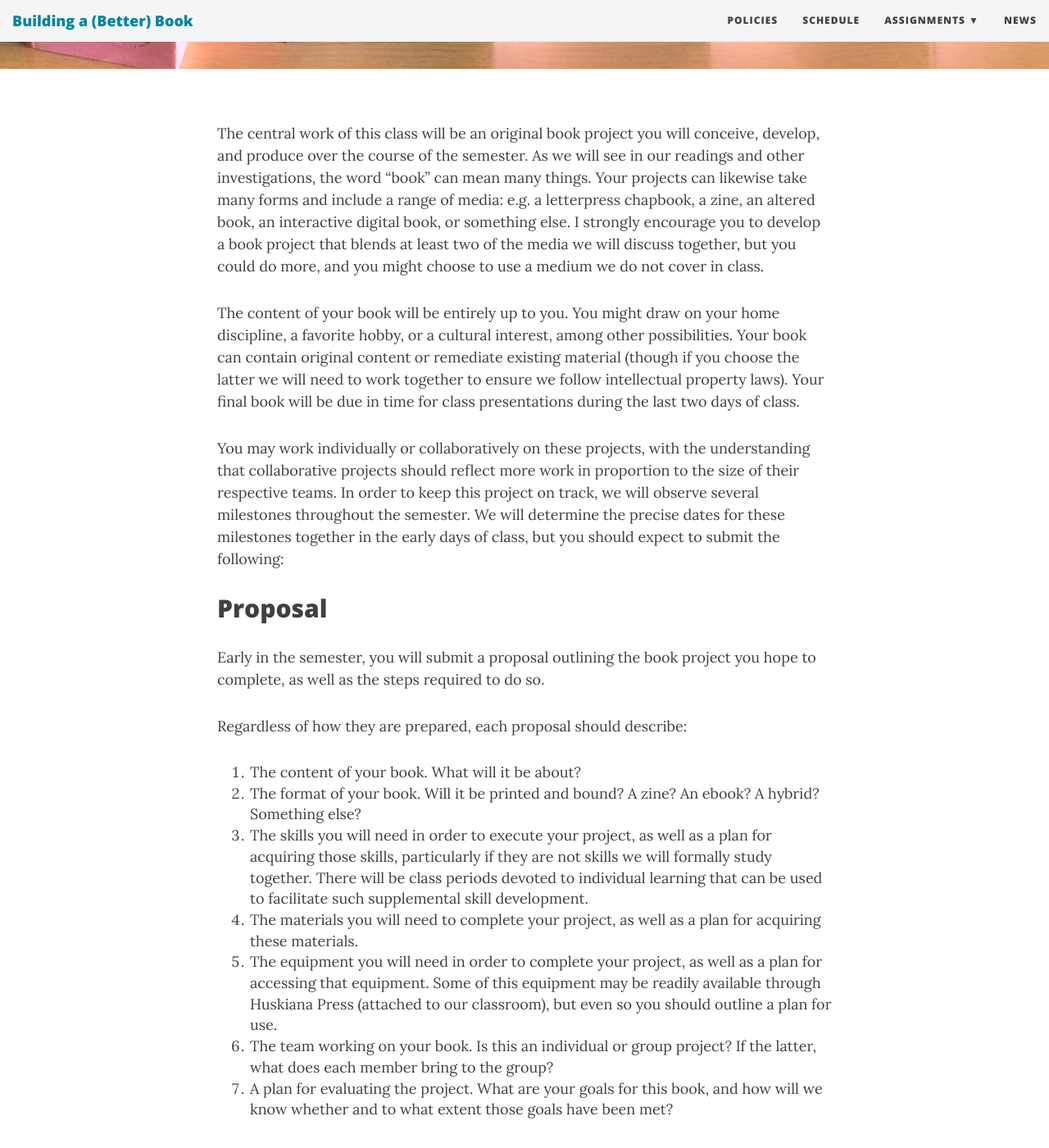
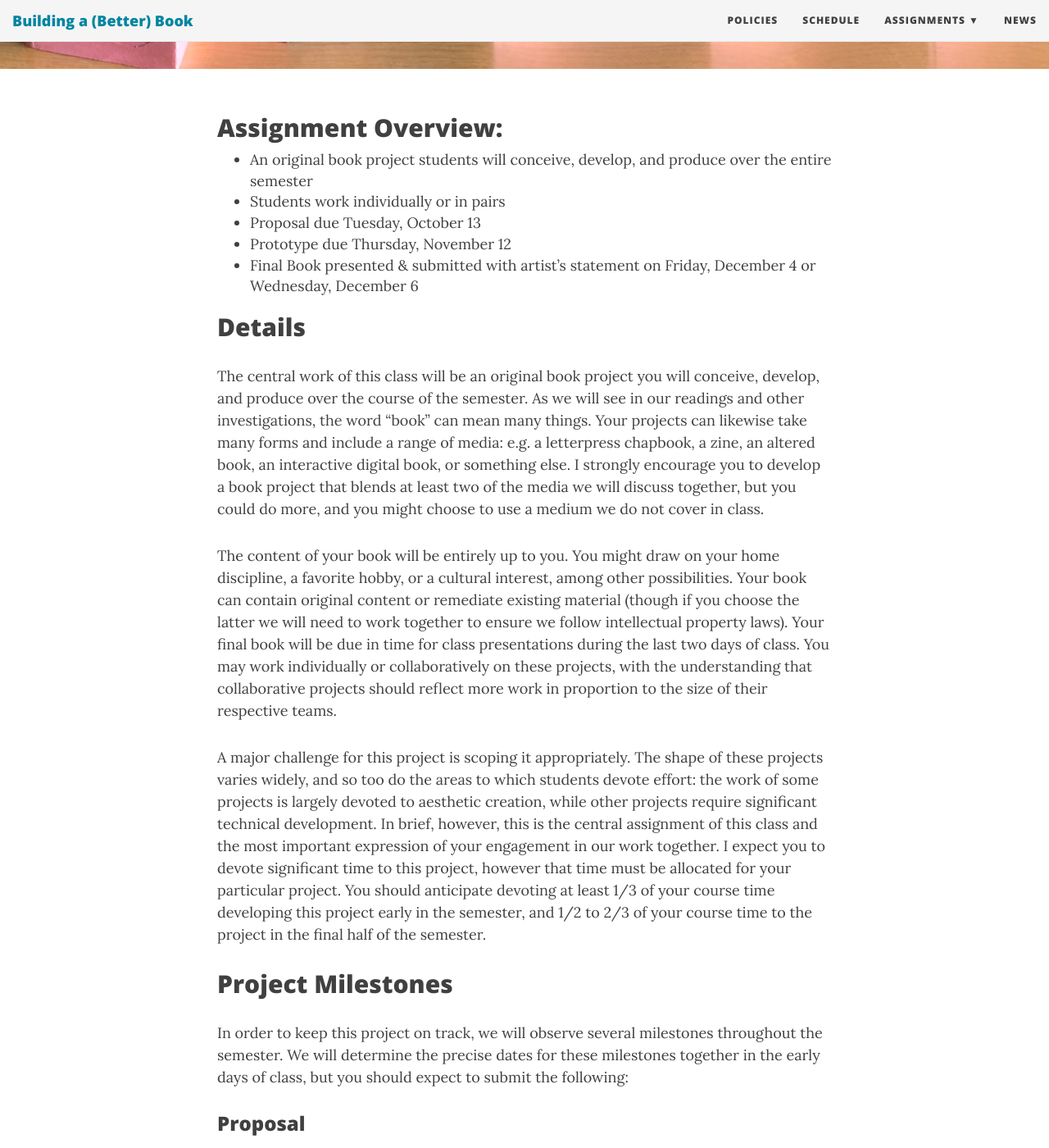
Before and after one commit to rccordell/f20bbb, a Jekyll site: the page built from assignments/book-project.md, in a window 1280 px wide and 1400 px high, scrolled down 405 px. Shown: the whole window at 82% size. Built offline with Jekyll 4.4.1, drawn with Linux system fonts in a browser that asks for light colours; nearby versions of some CDN libraries; some web fonts are replaced; some of the changed text lies outside the part shown.

Commit message:
add schedule outline

```diff
--- a/assignments/book-project.md
+++ b/assignments/book-project.md
@@ -4,46 +4,60 @@ title: Semester Book Project
 bigimg: /img/IMG_9629.jpg
 ---
 
+## Assignment Overview:
+
++   An original book project students will conceive, develop, and produce over the entire semester
++   Students work individually or in pairs
++   Proposal due Tuesday, October 13
++   Prototype due Thursday, November 12
++   Final Book presented & submitted with artist's statement on Friday, December 4 or Wednesday, December 6
+
+## Details
+
 The central work of this class will be an original book project you will conceive, develop, and produce over the course of the semester. As we will see in our readings and other investigations, the word "book" can mean many things. Your projects can likewise take many forms and include a range of media: e.g. a letterpress chapbook, a zine, an altered book, an interactive digital book, or something else. I strongly encourage you to develop a book project that blends at least two of the media we will discuss together, but you could do more, and you might choose to use a medium we do not cover in class.
 
-The content of your book will be entirely up to you. You might draw on your home discipline, a favorite hobby, or a cultural interest, among other possibilities. Your book can contain original content or remediate existing material (though if you choose the latter we will need to work together to ensure we follow intellectual property laws). Your final book will be due in time for class presentations during the last two days of class.
+The content of your book will be entirely up to you. You might draw on your home discipline, a favorite hobby, or a cultural interest, among other possibilities. Your book can contain original content or remediate existing material (though if you choose the latter we will need to work together to ensure we follow intellectual property laws). Your final book will be due in time for class presentations during the last two days of class. You may work individually or collaboratively on these projects, with the understanding that collaborative projects should reflect more work in proportion to the size of their respective teams.
 
-You may work individually or collaboratively on these projects, with the understanding that collaborative projects should reflect more work in proportion to the size of their respective teams. In order to keep this project on track, we will observe several milestones throughout the semester. We will determine the precise dates for these milestones together in the early days of class, but you should expect to submit the following:
+A major challenge for this project is scoping it appropriately. The shape of these projects varies widely, and so too do the areas to which students devote effort: the work of some projects is largely devoted to aesthetic creation, while other projects require significant technical development. In brief, however, this is the central assignment of this class and the most important expression of your engagement in our work together. I expect you to devote significant time to this project, however that time must be allocated for your particular project. You should anticipate devoting at least 1/3 of your course time developing this project early in the semester, and 1/2 to 2/3 of your course time to the project in the final half of the semester.
 
-## Proposal
+## Project Milestones
+
+In order to keep this project on track, we will observe several milestones throughout the semester. We will determine the precise dates for these milestones together in the early days of class, but you should expect to submit the following:
+
+### Proposal
 
 Early in the semester, you will submit a proposal outlining the book project you hope to complete, as well as the steps required to do so.
 
 Regardless of how they are prepared, each proposal should describe:
 
-1. The content of your book. What will it be about?
-2. The format of your book. Will it be printed and bound? A zine? An ebook? A hybrid? Something else?
-3. The skills you will need in order to execute your project, as well as a plan for acquiring those skills, particularly if they are not skills we will formally study together. There will be class periods devoted to individual learning that can be used to facilitate such supplemental skill development.
-4. The materials you will need to complete your project, as well as a plan for acquiring these materials.
-5. The equipment you will need in order to complete your project, as well as a plan for accessing that equipment. Some of this equipment may be readily available through Huskiana Press (attached to our classroom), but even so you should outline a plan for use.
-6. The team working on your book. Is this an individual or group project? If the latter, what does each member bring to the group?
-7. A plan for evaluating the project. What are your goals for this book, and how will we know whether and to what extent those goals have been met?
+1.  The content of your book. What will it be about?
+2.  The format of your book. Will it be printed and bound? A zine? An ebook? A hybrid? Something else?
+3.  The skills you will need in order to execute your project, as well as a plan for acquiring those skills, particularly if they are not skills we will formally study together. There will be class periods devoted to individual learning that can be used to facilitate such supplemental skill development.
+4.  The materials you will need to complete your project, as well as a plan for acquiring these materials.
+5.  The equipment you will need in order to complete your project, as well as a plan for accessing that equipment.
+6.  The team working on your book. Is this an individual or group project? If the latter, what does each member bring to the group?
+7.  A plan for evaluating the project. What are your goals for this book, and how will we know whether and to what extent those goals have been met?
 
 We will evaluate your proposals together in order to ensure they are well outlined and scoped appropriately. All proposals need to be accepted before you move on to the next stage of development.
 
-## Prototype
+### Prototype
 
 What you will submit during the prototype stage will vary widely by project, but it should essentially be a proof of concept: evidence that the plan you outlined in your proposal is feasible and that you are on track toward completion. Among other possibilities, you might submit:
 
-1. A few pages from a longer printed project
-2. A set of conceptual drawings or wireframes from a graphic project
-3. A stylesheet and sample page(s) from a digital project
+1.  A few pages from a longer printed project
+2.  A set of conceptual drawings or wireframes from a graphic project
+3.  A stylesheet and sample page(s) from a digital project
 
 The primary goal for the prototype is to demonstrate steady progress on your project up to the point of submission, likely around mid-semester. If your project has significantly shifted from what was proposed and accepted at the proposal stage, the prototype stage will also be the point at which you will submit a revised project proposal.
 
-## Final Project
+### Final Project
 
-Your project should result in a final object, set of objects, or digital artifact, as well as an artist(s) statement describing what you have accomplished in your project. These will be due a little before the end of the semester, in time for the final project showcase on the last day of class.
+Your project should result in a final object, set of objects, or digital artifact, as well as an artist(s) statement describing what you have accomplished in your project. These will be due a little before the end of the semester, in time for the final project showcase during the last two days of class.
 
-### Artist(s) Statement
+#### Artist(s) Statement
 
-Your final project must include an artist(s) statement, likely a few pages in length, outlining the aims of your project and how you achieved those aims. Like the projects themselves, these statements will vary widely, but they should help readers/users understand the theories of the book your project seeks to instantiate, the methods and materials you used in producing your book, and any habits of reading required to fully understand your book project. In short, your statement should summarize the intellectual work of your semester so that the labor of your project—both physical and mental—is clear.
+Your final project must include an artist(s) statement, likely a few pages in length, outlining the aims of your project and how you achieved those aims. Like the projects themselves, these statements will vary widely, but they should help readers/users understand the theories of the book your project seeks to instantiate, the methods and materials you used in producing your book, and any habits of reading required to fully understand your book project. In short, your statement should summarize the intellectual work of your semester so that the labor of your project—both physical and mental—is clear. Include in your final statement your own definition of a book, adapted from our discussions, your writing throughout the semester, our readings, and the insights gleaned from working on your book project.
 
-## Final Project Showcase
+### Final Project Showcase
 
-On the last day of class you will present your projects to each other and to interested members of the campus community. We will discuss this event in more detail as the end of the semester approaches.
+During the last days of class you will present your projects to each other and to interested members of the campus community. We will discuss this event in more detail as the end of the semester approaches.
```
Also changed, not shown: policies.md (+15 -4 lines), schedule.md (+140 -144 lines).
